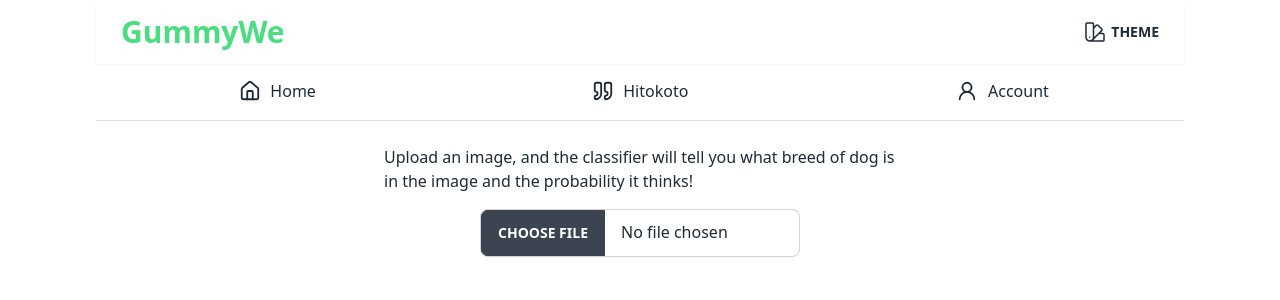
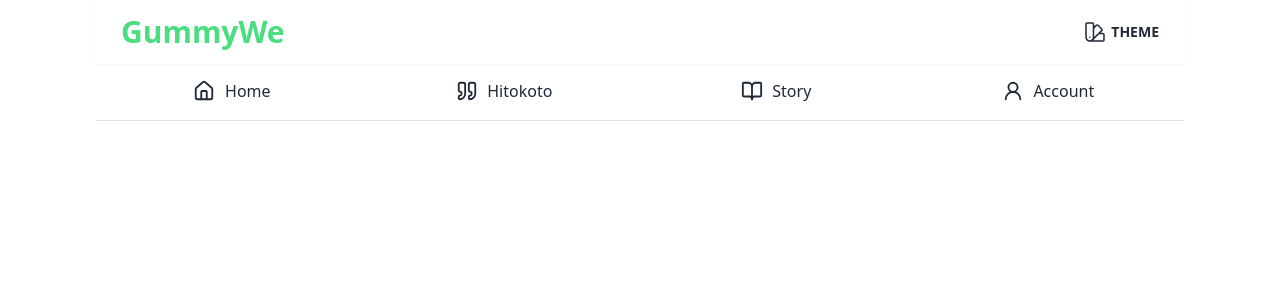
Before and after one commit to Kiyo5hi/gmwe, a Nuxt app in the folder client/: page /dog-breeds in a window 1280 px wide. Shown: the top 300 px of the page. Built offline with nearby package versions, Linux system fonts and the light colour scheme.

Commit message:
Promote Story to a tab and remove Dog breeds

```diff
--- a/client/components/AppNavigation.vue
+++ b/client/components/AppNavigation.vue
@@ -6,13 +6,13 @@
   </nav>
 </template>
 <script setup lang="ts">
-import { House, Quote, UserRound } from '@lucide/vue'
+import { BookOpen, House, Quote, UserRound } from '@lucide/vue'
 const route = useRoute()
-const items = [{ path: '/', label: 'Home', icon: House }, { path: '/hitokoto', label: 'Hitokoto', icon: Quote }, { path: '/account', label: 'Account', icon: UserRound }]
+const items = [{ path: '/', label: 'Home', icon: House }, { path: '/hitokoto', label: 'Hitokoto', icon: Quote }, { path: '/our-story', label: 'Story', icon: BookOpen }, { path: '/account', label: 'Account', icon: UserRound }]
 const active = (path: string) => route.path.replace(/\/$/, '') === path.replace(/\/$/, '')
 </script>
 <style scoped>
-.app-navigation { display: grid; grid-template-columns: repeat(3, minmax(0, 1fr)); border-bottom: 1px solid #8884; }
+.app-navigation { display: grid; grid-template-columns: repeat(4, minmax(0, 1fr)); border-bottom: 1px solid #8884; }
 a { display: flex; align-items: center; justify-content: center; gap: 0.6rem; min-height: 3.5rem; border-bottom: 3px solid transparent; }
 a.selected { color: #21825c; border-color: currentColor; font-weight: 600; }
 a:focus-visible { outline: 2px solid currentColor; outline-offset: -4px; }
--- a/client/pages/dog-breeds.vue
+++ /dev/null
@@ -1,45 +0,0 @@
-<template>
-  <div class="flex flex-col gap-4 items-center">
-    <div class="max-w-lg">
-      Upload an image, and the classifier will tell you what breed of dog is in the image and the probability it thinks!
-    </div>
-    <input type="file" class="file-input file-input-bordered w-full max-w-xs" @change="postImage">
-    <div v-if="breed" class="text-center flex flex-col items-center">
-      <img v-if="imagePath" :src="imagePath" alt="Uploaded Image" class="w-48">
-      <div class="text-2xl">
-        {{ breed }}
-      </div>
-      <div class="text-xl">
-        {{ probability }}
-      </div>
-    </div>
-  </div>
-</template>
-
-<script lang="ts" setup>
-const breed = ref<string | null>(null)
-const probability = ref<string | null>(null)
-const imagePath = ref<string | null>(null)
-
-async function postImage (event: Event) {
-  const target = event.target as HTMLInputElement
-  const image = target.files?.item(0)
-
-  if (!image) { return }
-
-  if (image.size >= 5e6) {
-    alert('Image is larger than 5 MB!')
-    return
-  }
-
-  const response = await fetch('/api/models/predictions/resnet50_dog_breeds', {
-    method: 'POST',
-    body: image
-  })
-
-  const result = await response.json()
-  imagePath.value = URL.createObjectURL(image)
-  breed.value = Object.keys(result)[0]
-  probability.value = result[breed.value]
-}
-</script>
--- a/client/pages/index.vue
+++ b/client/pages/index.vue
@@ -16,14 +16,6 @@
     <div class="h-48 w-full sm:w-96">
       <MusicPlayer name="暗號" artist="Jay Chou" url="music.mp3" cover="cover.webp" />
     </div>
-    <nav class="flex flex-wrap justify-center gap-6 mt-6" aria-label="更多内容">
-      <NuxtLink to="/our-story" class="link">
-        Our story
-      </NuxtLink>
-      <NuxtLink to="/dog-breeds" class="link">
-        Dog breeds
-      </NuxtLink>
-    </nav>
   </div>
 </template>
 
--- a/client/pages/our-story.vue
+++ b/client/pages/our-story.vue
@@ -1,5 +1,8 @@
 <template>
   <div class="flex flex-col items-center">
+    <h1 class="text-2xl font-semibold mb-6">
+      Our story
+    </h1>
     <ul class="steps steps-vertical">
       <li v-for="event in events" :key="event.event" data-content="●" class="step step-primary">
         <div class="flex flex-row items-center text-left">
@@ -12,6 +15,7 @@
 </template>
 
 <script lang="ts" setup>
+useHead({ title: 'Story | GMWE' })
 const events = [{
   date: '2022-06-18',
   event: '初识'
```
Also changed, not shown: 1 other file (tests, documents, lock files or other folders).
